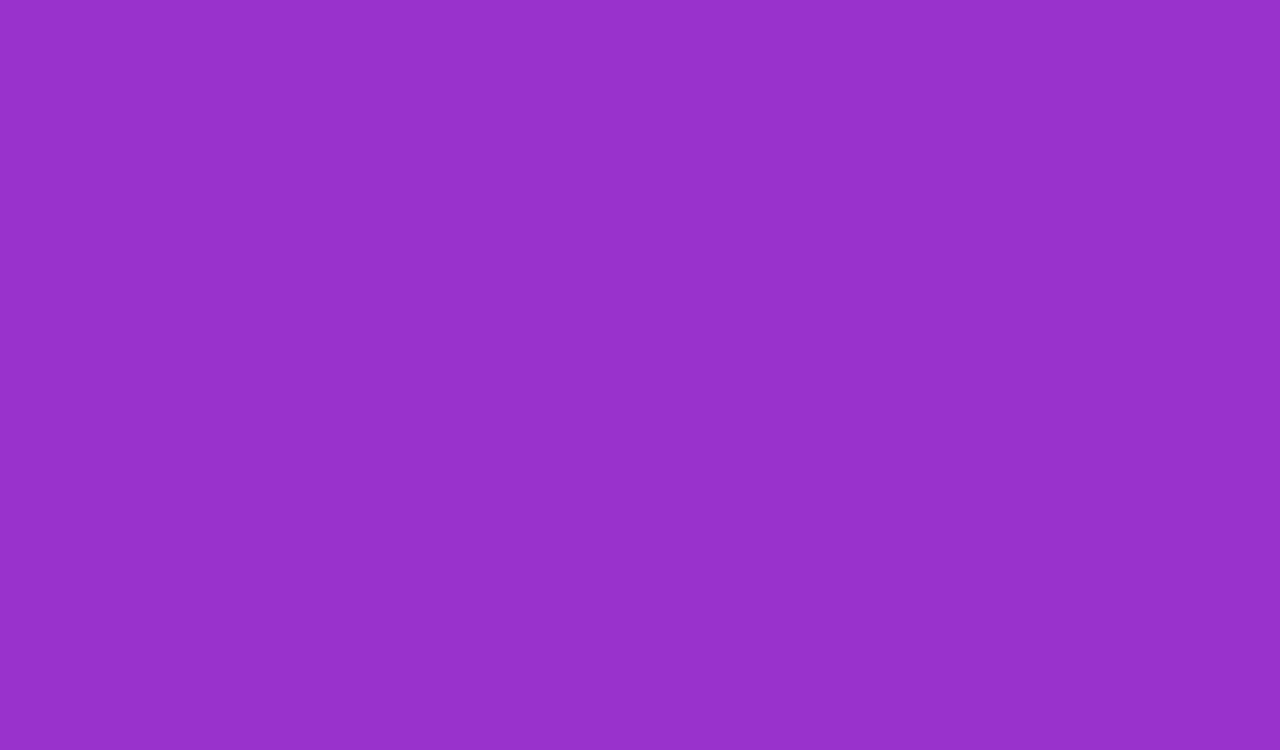
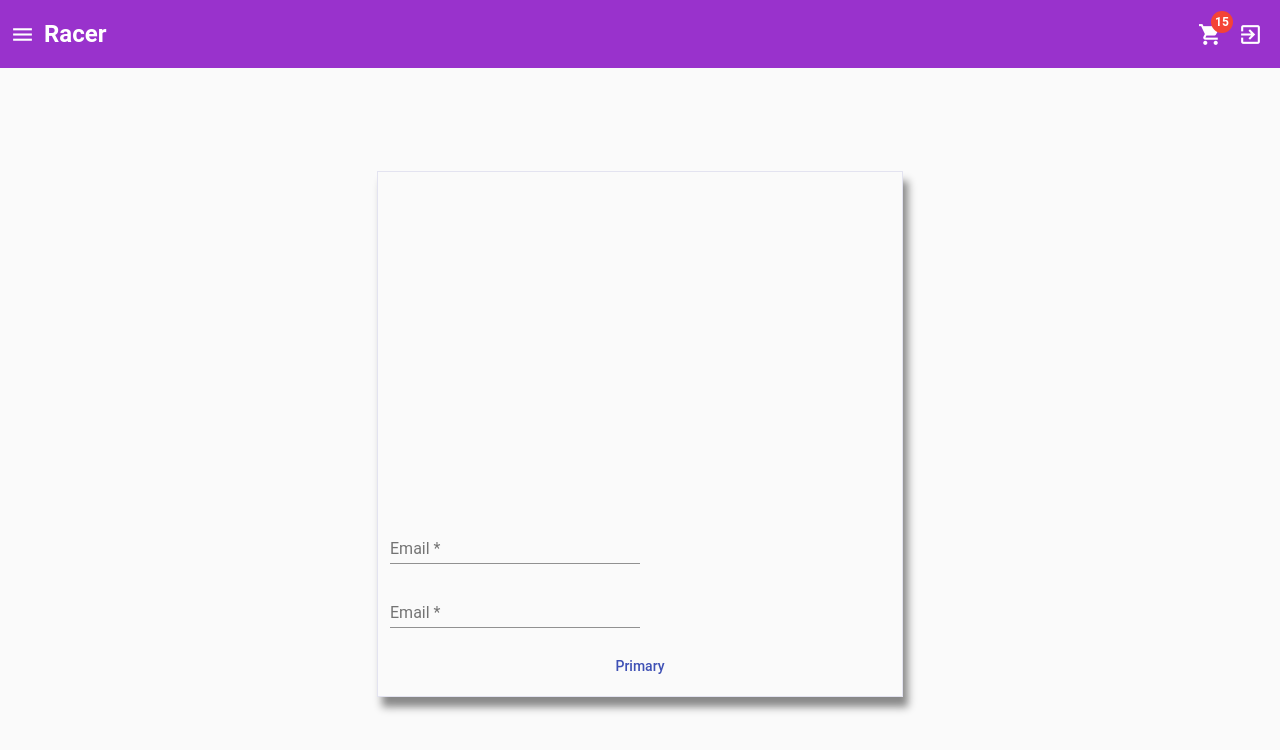
Before and after one commit to febrisyafriwan/Racer, an Angular app: page / in a window 1280 px wide. Shown: the top 750 px of the page. Built offline with nearby package versions, Linux system fonts and the light colour scheme; grey boxes are pictures that could not be loaded.

Commit message:
4 files modified, 1 added, 1 deleted

```diff
--- a/src/app/app.component.css
+++ b/src/app/app.component.css
@@ -4,13 +4,13 @@
  height: 100%;
  position:absolute;
  background-color:darkorchid;
- z-index: 1;
+ z-index: -1;
  /* animation: splash 2s 4s;
  animation-fill-mode: both; */
 }
 .container-not-splash{
-  width: 100%;
-  position:absolute;
+ width: 100%;
+ position:absolute;
 }
 .animation-text{
  position:absolute;
@@ -84,6 +84,7 @@
 }
 /* sidenav */
 .sidenav-container-absolute{
+ display: flex;
  height:100%;
  width: 0px;
  background-color: rgb(251, 241, 253);
@@ -97,14 +98,12 @@
 }
 .sidenav-container-flex{
  display:flex;
+ flex:1;
  flex-direction: column;
  padding: 10px 15px;
 }
 .sidenav-profile{
  display:flex;
- flex:1;
- justify-content: flex-start;
- align-items: center;
  margin-top:10px;
  margin-bottom:10px;
 }
@@ -128,7 +127,6 @@
 }
 .sidenav-menu{
  display:flex;
- flex:1;
  justify-content: flex-start;
  align-items: center;
  border-radius: 10px;
@@ -152,21 +150,19 @@
 /* child */
 .child-container-absolute{
  height:100%;
- width: 100%;
+ width:100%;
  background-color: rgb(250, 250, 250);
  position: absolute;
  overflow: auto;
 }
-.child-container-flex{
- display:flex;
- flex-direction: column;
+.child-container{
  transition:padding-left .5s;
 }
-.child-container-flex.active{
+.child-container.active{
  padding-left:250px;
 }
 @media screen and (max-width: 400px) {
-  .sidenav-container-absolute.active{
+.sidenav-container-absolute.active{
  width: 200px;
 }
 }
--- a/src/app/app.component.html
+++ b/src/app/app.component.html
@@ -1,3 +1,4 @@
+<div>
 <div class='container-not-splash'>
 	<div class="header-container" #target>
 		<div class="header-left">
@@ -28,7 +29,7 @@
 			</div>
 		</div>
 		<div class='child-container-absolute'>
-			<div class='child-container-flex' [ngClass]="setMyClasses()">
+			<div class='child-container' [ngClass]="setMyClasses()">
 				<router-outlet></router-outlet>
 			</div>
 		</div>
@@ -40,3 +41,4 @@
 		<h2>Racer</h2>
 	</div>
 </div>
+</div>
--- /dev/null
+++ b/src/app/register/register.component.css
@@ -0,0 +1,27 @@
+.container{
+ display: flex;
+ justify-content: center;
+ align-items: center;
+ position: absolute;
+ height: 100%;
+ width: 100%;
+}
+.content{
+ display: flex;
+ flex-direction: column;
+ justify-content: flex-end;
+ height: 500px;
+ width: 500px;
+ border: 1px solid rgb(227, 227, 240);
+ box-shadow: 5px 10px 8px #888888;
+ padding: 12px;
+}
+
+.example-form {
+  min-width: 150px;
+  max-width: 500px;
+  width: 100%;
+}
+.example-full-width {
+  width: 50%;
+}
--- a/src/app/register/register.component.html
+++ b/src/app/register/register.component.html
@@ -1,4 +1,28 @@
-<div class="box">
-  <span class="box__blurb">I'm a Box</span>
-  <span class="rect__blurb">I'm a Rectangle</span>
+<div class='container'>
+	<div class='content'>
+
+		<mat-form-field class="example-full-width">
+			<mat-label>Email</mat-label>
+			<input matInput [formControl]="emailFormControl" placeholder="Ex. pat@example.com">
+			<mat-error *ngIf="emailFormControl.hasError('email') && !emailFormControl.hasError('required')">
+				Please enter a valid email address
+			</mat-error>
+			<mat-error *ngIf="emailFormControl.hasError('required')">
+				Email is <strong>required</strong>
+			</mat-error>
+		</mat-form-field>
+
+		<mat-form-field class="example-full-width">
+			<mat-label>Email</mat-label>
+			<input matInput [formControl]="emailFormControl" placeholder="Ex. pat@example.com">
+			<mat-error *ngIf="emailFormControl.hasError('email') && !emailFormControl.hasError('required')">
+				Please enter a valid email address
+			</mat-error>
+			<mat-error *ngIf="emailFormControl.hasError('required')">
+				Email is <strong>required</strong>
+			</mat-error>
+		</mat-form-field>
+    <button mat-button color="primary">Primary</button>
+
+	</div>
 </div>
--- a/src/app/register/register.component.scss
+++ /dev/null
@@ -1,54 +0,0 @@
-html, body {
-  height: 100%;
-}
-
-body {
-  display: flex;
-  justify-content: center;
-  align-items: center;
-  background: #333;
-  font-family: 'Lato', sans-serif;
-}
-
-.box {
-  display: flex;
-  justify-content: space-between;
-  align-items: center;
-  width: 150px;
-  height: 150px;
-  background-color: red;
-  color: white;
-  box-shadow: 5px 5px 25px #000;
-  overflow: hidden;
-  white-space: nowrap;
-  cursor: pointer;
-  transition:
-    all 1s;
-  .box__blurb {
-    opacity: 1;
-    transform: translateX(45px);
-    transition:
-      opacity 0.5s 2s,
-      transform 0.5s 0.5s;
-  }
-  .rect__blurb {
-    opacity: 0;
-    transform: translateX(90px);
-    transition:
-      opacity 0.5s 1s,
-      transform 0.5s 1s;
-  }
-  &:hover {
-    width: 300px;
-    background-color: orange;
-    box-shadow: -5px 5px 25px #000;
-    .box__blurb {
-      opacity: 0;
-      transform: translateX(-500px);
-    }
-    .rect__blurb {
-      opacity: 1;
-      transform: translateX(-100px);
-    }
-  }
-}
--- a/src/app/register/register.component.ts
+++ b/src/app/register/register.component.ts
@@ -1,15 +1,16 @@
-import { Component } from '@angular/core';
-import { first } from 'rxjs/operators';
-
+import { Component } from "@angular/core";
+import { first } from "rxjs/operators";
+import { FormControl, Validators } from "@angular/forms";
 @Component({
   selector: "register",
   templateUrl: "./register.component.html",
-  styleUrls: ["./register.component.scss"]
+  styleUrls: ["./register.component.css"]
 })
 export class RegisterComponent {
-    constructor() {}
-
-    ngOnInit() {
-
-    }
+  constructor() {}
+  emailFormControl = new FormControl("", [
+    Validators.required,
+    Validators.email
+  ]);
+  ngOnInit() {}
 }
```
